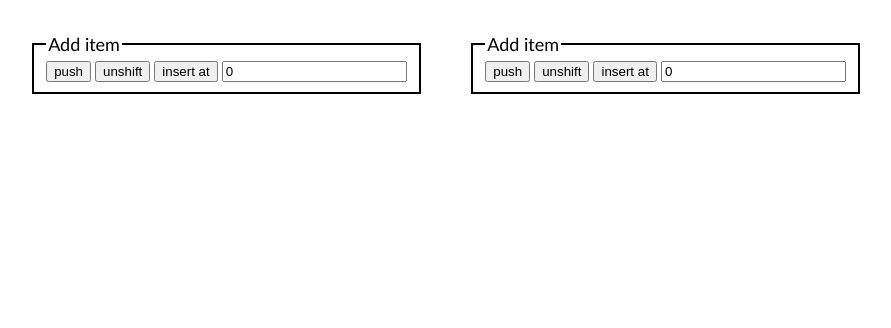
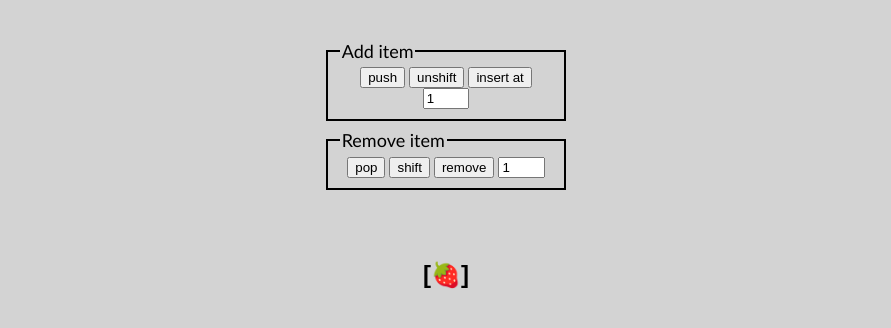
Before and after one commit to diegosper/javascript, a plain HTML site: page Ejercicio15/index.html in a window 1280 px wide. Both pictures are taken after a click on the button "push". Shown: the whole page, without its empty margins (194-1085 px from the left). Drawn offline with Linux system fonts and the light colour scheme.

Commit message:
Ejercicio 15 completo

```diff
--- a/Ejercicio15/index.html
+++ b/Ejercicio15/index.html
@@ -11,23 +11,27 @@
 
 <body>
     <div class="container">
-        <fieldset>
-            <legend class="leyenda">Add item</legend>
-            <button>push</button>
-            <button>unshift</button>
-            <button>insert at</button>
-            <input type="number" min="0" value="0">
+        <div class="box">
+            <fieldset>
+                <legend class="leyenda">Add item</legend>
+                <button id="push" onclick="pushFunction()">push</button>
+                <button id="unshift" onclick="unshiftFunction()">unshift</button>
+                <button id="insert" onclick="insertAtFunction()">insert at</button>
+                <input class="input-number" id="input-1" type="number" min="1" value="1">
 
-        </fieldset>
+            </fieldset>
 
-        <fieldset>
-            <legend class="leyenda">Add item</legend>
-            <button>push</button>
-            <button>unshift</button>
-            <button>insert at</button>
-            <input type="number" min="0" value="0">
+            <fieldset>
+                <legend class="leyenda">Remove item</legend>
+                <button id="pop" onclick="popFunction()">pop</button>
+                <button id="shift" onclick="shiftFunction()">shift</button>
+                <button id="remove" onclick="removeAtFunction()">remove</button>
+                <input class="input-number" id="input-2" type="number" min="1" value="1">
 
-        </fieldset>
+            </fieldset>
+        </div>
+        <p id="p-array">[<span id="array"></span>]</p>
+
     </div>
     <script src="./main.js"></script>
 </body>
--- a/Ejercicio15/main.js
+++ b/Ejercicio15/main.js
@@ -0,0 +1,60 @@
+const arrayPrueba = [];
+
+function getRandomEmoji() {
+    const emojis = ["🍍", "🍔", "🍓", "🃏", "🎴", "❌", "🍄", "🌶️", "🍕", "🍺", "🍣", "❤️", "😊", "🔝", "👌", "💕", "🤡", "👽", "🐴", "🐲", "🐅", "🦎", "🐧", "🦂", "🎀", "🧬", "⏰", "🌺", "🚗", "🌈"];
+    return emojis[Math.floor(Math.random()*emojis.length)];
+}
+
+
+function output(array) {
+    const text = document.getElementById("array");
+    text.innerHTML = array;
+}
+
+output(arrayPrueba);
+
+function pushFunction(){
+    arrayPrueba.push(getRandomEmoji());
+    output(arrayPrueba);
+}
+
+function unshiftFunction(){
+    arrayPrueba.unshift(getRandomEmoji());
+    output(arrayPrueba);
+}
+
+function insertAtFunction(){
+    let i = document.getElementById("input-1").value - 1;
+    if (i >= 0 && i <= arrayPrueba.length) {
+        arrayPrueba.splice(i,0,getRandomEmoji());
+        output(arrayPrueba);
+    } else {
+        window.alert("Ingrese un número válido");
+    }
+}
+
+function popFunction(){
+    arrayPrueba.pop();
+    output(arrayPrueba);
+}
+
+function shiftFunction(){
+    arrayPrueba.shift();
+    output(arrayPrueba);
+}
+
+function removeAtFunction(){
+    let i = document.getElementById("input-2").value - 1;
+    if (i >= 0 && i <= arrayPrueba.length) {
+        arrayPrueba.splice(i,1);
+        output(arrayPrueba);
+    } else {
+        window.alert("Ingrese un número válido");
+    }
+}
+
+var num = getelementsByClass("input-number").value;
+
+if(num < 1 || num > 20) {
+    window.alert("Ingrese un valor entre 1 y 20");
+}
--- a/Ejercicio15/style.css
+++ b/Ejercicio15/style.css
@@ -1,16 +1,40 @@
+body{
+    background-color: lightgrey;
+}
+
 fieldset{
-    margin: 2%;
-    display: inline;
     border: solid 2px black;
+    margin: 3%;
+}
 
+.box{
+    /*border: dotted red 3px;*/
+    width: 20vw;
+    text-align: center;
+    margin-bottom: 5vh;
 }
 
 .leyenda{
     font-family: 'Trebuchet MS';
     font-size: large;
+    text-align: left;
 }
 
 .container{
     display: flex;
-    justify-content: center;
+    align-items: center;
+    flex-direction: column;
+    /*border: dashed gray 1px;*/
+    padding: 3vh;
 }
+
+.input-number{
+    width: 3vw;
+}
+
+
+[id*="arr"]{
+    font-weight: bold;
+    font-size: x-large;
+    font-family: sans-serif;
+}
```
